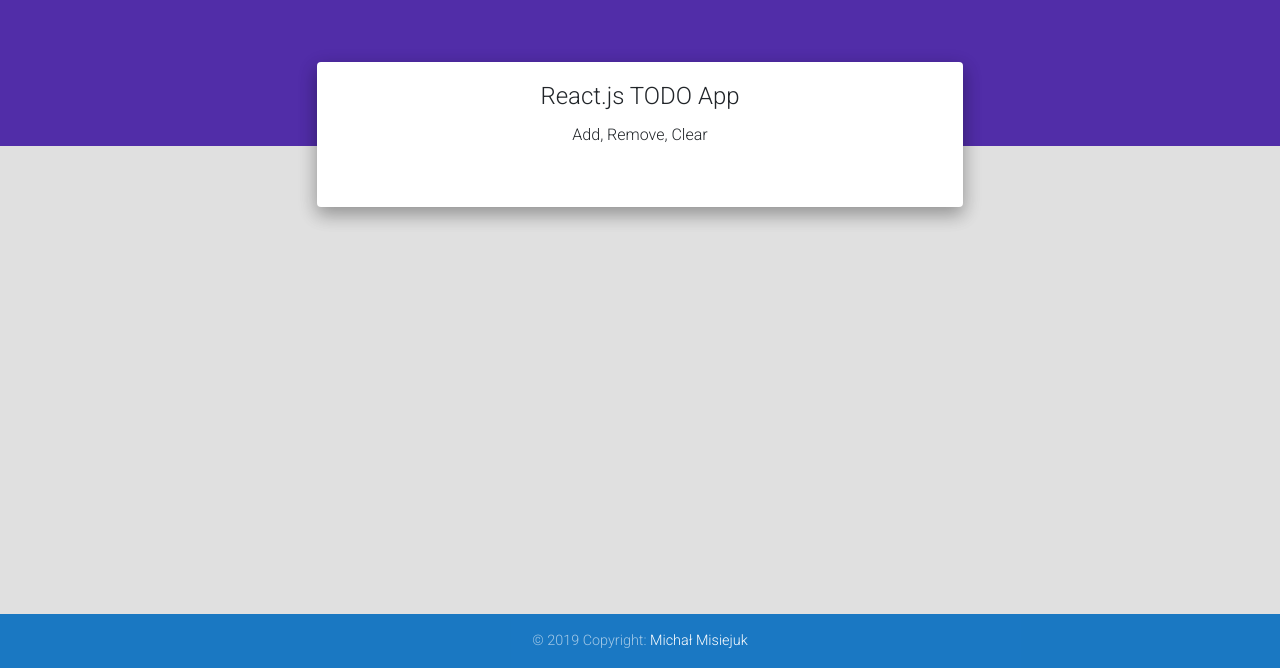
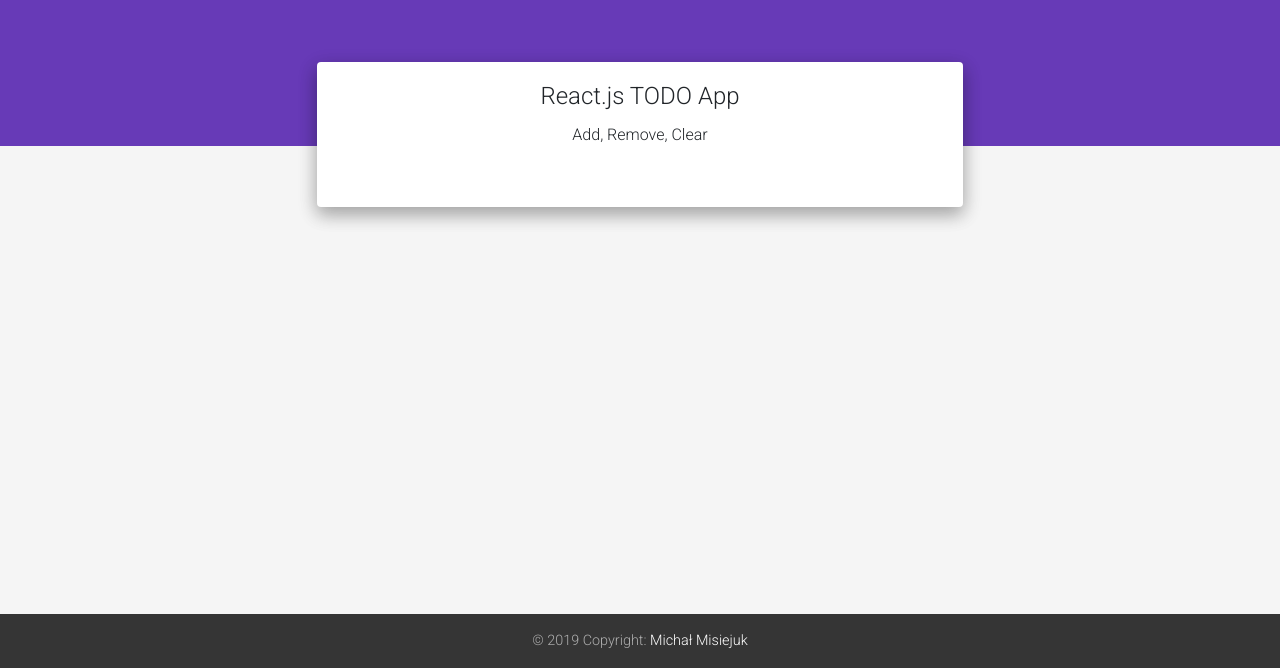
Before and after one commit to Misiek40k/react.js-todo-app, a React (Create React App) app: page / in a window 1280 px wide. Shown: the part 132-800 px from the top of the page. Built offline with nearby package versions, Linux system fonts and the light colour scheme.

Commit message:
footer color changed

```diff
--- a/src/App.js
+++ b/src/App.js
@@ -6,9 +6,9 @@ import FooterComponent from './components/footer';
 
 function App() {
   return (
-    <div className="App grey lighten-2 min-vh-100">
+    <div className="App grey lighten-4 min-vh-100">
       <MDBContainer className="mw-100 mh-100 p-0">
-        <MDBEdgeHeader color="mdb-color deep-purple darken-2"></MDBEdgeHeader>
+        <MDBEdgeHeader color="mdb-color deep-purple"></MDBEdgeHeader>
         <MDBFreeBird>
           <MDBRow className="p-3">
             <MDBCol md="8" lg="7" className="mx-auto float-none white z-depth-2 rounded">
--- a/src/components/footer.js
+++ b/src/components/footer.js
@@ -3,7 +3,7 @@ import { MDBContainer, MDBFooter } from "mdbreact";
 
 const FooterComponent = () => {
   return (
-    <MDBFooter color="blue" className="font-small mt-4 fixed-bottom">
+    <MDBFooter color="grey darken-3" className="font-small mt-4 fixed-bottom">
       <div className="footer-copyright text-center py-3">
         <MDBContainer fluid>
           &copy; {new Date().getFullYear()} Copyright: <a href="https://www.github.com/misiek40k/"> Michał Misiejuk</a>
```
